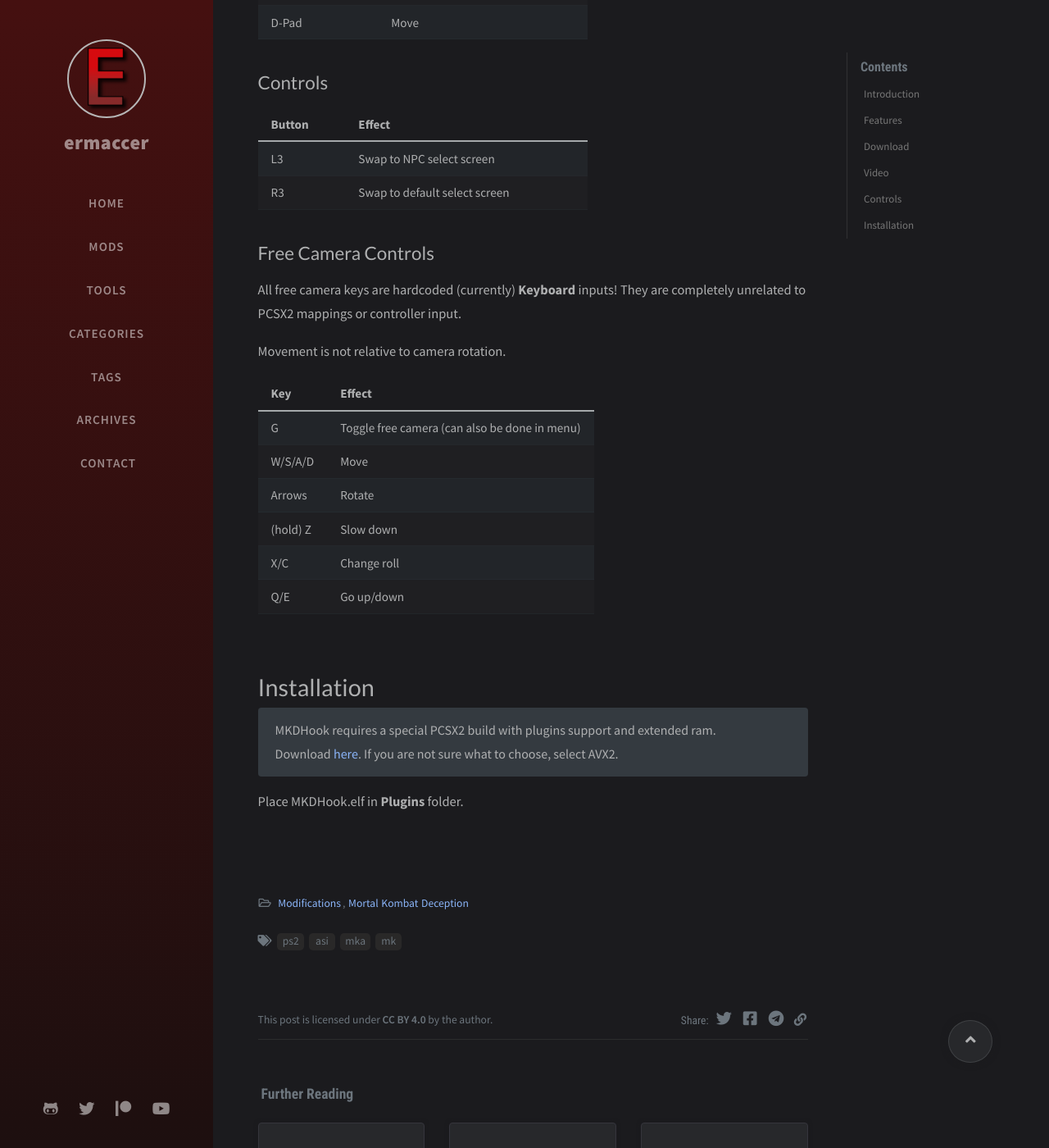
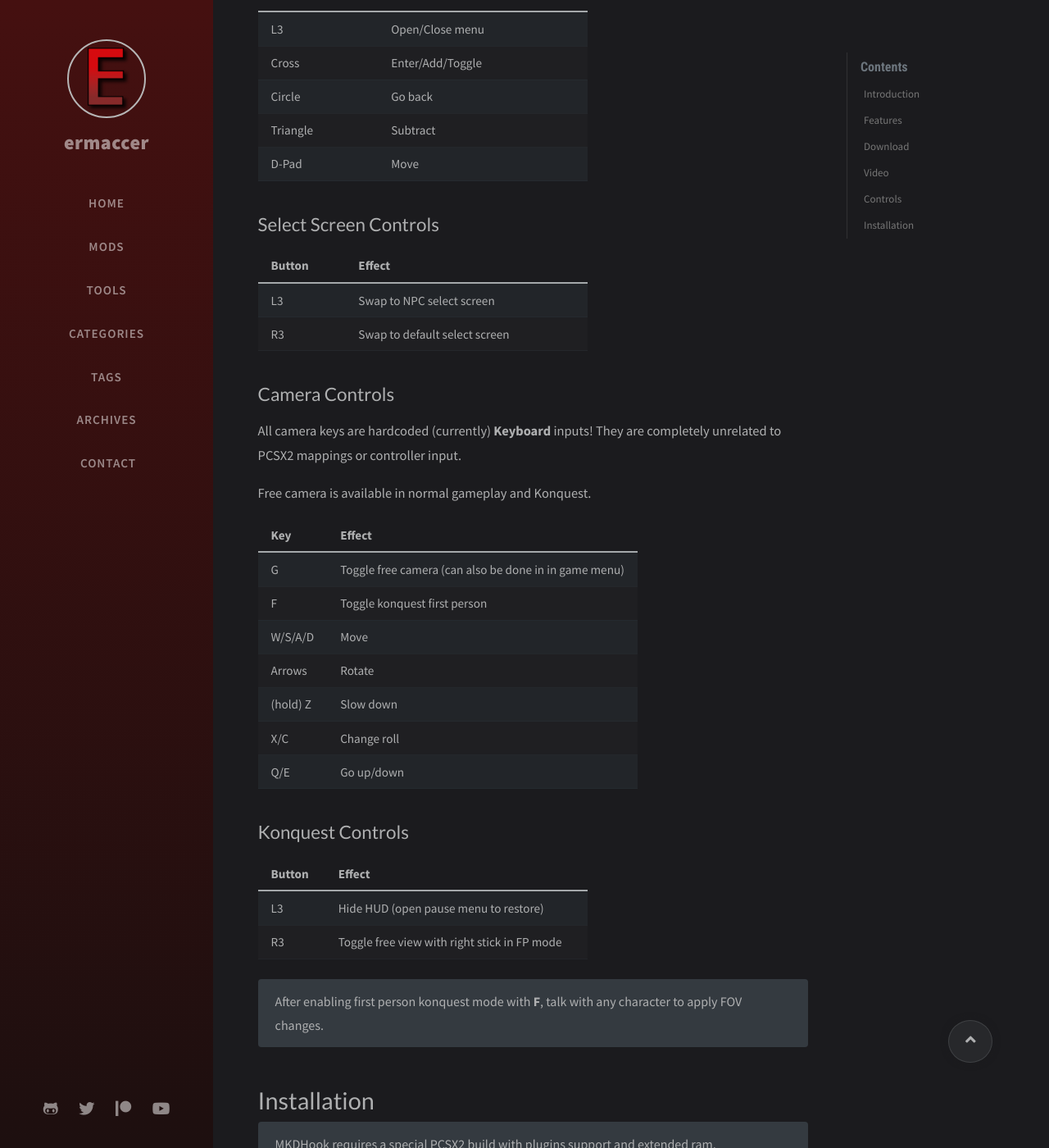
Before and after one commit to ermaccer/ermaccer.github.io, a Jekyll site: the page built from _posts/plugins/2022-05-22-mkdhook.md, in a window 1280 px wide and 1400 px high, scrolled down 1683 px. Shown: the whole window at 82% size. Built offline with Jekyll 4.4.1, drawn with Linux system fonts in a browser that asks for light colours; nearby versions of some CDN libraries; comment, search, counter and statistics services are not loaded; some of the changed text lies outside the part shown.

Commit message:
mkdhook update

```diff
--- a/_posts/plugins/2022-05-22-mkdhook.md
+++ b/_posts/plugins/2022-05-22-mkdhook.md
@@ -13,6 +13,7 @@ MKDHook is a plugin for PCSX2 (Fork With Plugins) for Mortal Kombat Deception.
 
 <div class="alert bg-dark">
     MKDHook only supports SLUS20881 version of the game!
+    Currently, due to the expanded stage select Chess Kombat and Puzzle Kombat modes are glitched!
 </div>
 
 # Features
@@ -23,6 +24,11 @@ MKDHook is a plugin for PCSX2 (Fork With Plugins) for Mortal Kombat Deception.
     - Camera control
     - HUD toggle
     - Player size modifier
+- Konquest Addons
+    - First Person mode
+    - Free Camera
+- Expanded Stage Select
+    - Adds fully restored Katakombs stage and a few konquest stages
 
 # Download
 
@@ -54,21 +60,22 @@ Source
 | Triangle | Subtract |
 | D-Pad | Move |
 
-## Controls
+## Select Screen Controls
 
 | Button | Effect |
 | --- | --- |
 | L3 | Swap to NPC select screen|
 | R3 | Swap to default select screen|
 
-## Free Camera Controls
-All free camera keys are hardcoded (currently) **Keyboard** inputs! They are completely unrelated to PCSX2 mappings or controller input.
+## Camera Controls
+All camera keys are hardcoded (currently) **Keyboard** inputs! They are completely unrelated to PCSX2 mappings or controller input.
 
-Movement is not relative to camera rotation.
+Free camera is available in normal gameplay and Konquest.
 
 | Key | Effect |
 | --- | --- |
-| G |  Toggle free camera (can also be done in menu)|
+| G |  Toggle free camera (can also be done in in game menu)|
+| F |  Toggle konquest first person|
 | W/S/A/D | Move |
 | Arrows | Rotate |
 | (hold) Z | Slow down |
@@ -76,8 +83,17 @@ Movement is not relative to camera rotation.
 | Q/E | Go up/down |
 
 
+## Konquest Controls
+
+| Button | Effect |
+| --- | --- |
+| L3 | Hide HUD (open pause menu to restore)|
+| R3 | Toggle free view with right stick in FP mode
 
 
+<div class="alert bg-dark">
+    After enabling first person konquest mode with <b>F</b>, talk with any character to apply FOV changes.
+</div>
 
 # Installation
 
```
